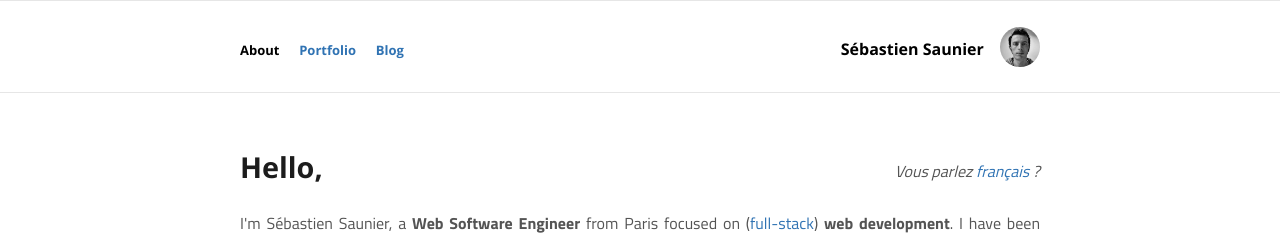
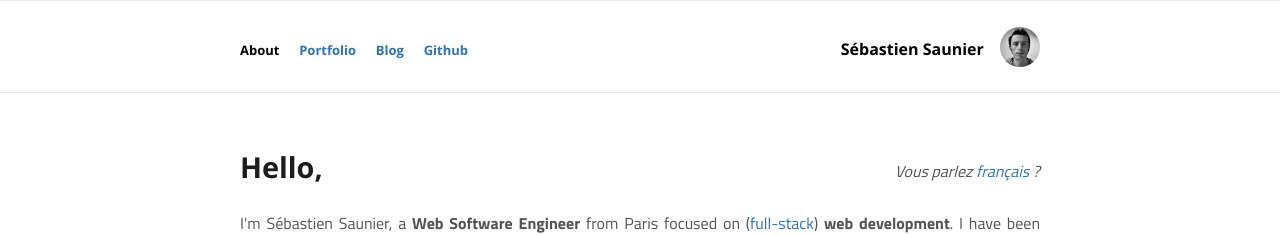
Before and after one commit to ssaunier/ssaunier.github.io, a Jekyll site: the page built from index.html, in a window 1280 px wide. Shown: the top 235 px of the page. Built offline with Jekyll 4.4.1, drawn with Linux system fonts in a browser that asks for light colours.

Commit message:
Add GIthub in menu

```diff
--- a/_layouts/default.html
+++ b/_layouts/default.html
@@ -33,6 +33,7 @@
           <a class="{% if page.category == 'about' %} selected {% endif %}" href="/">About</a>
           <a class="{% if page.category == 'portfolio' %} selected {% endif %}" href="/portfolio/">Portfolio</a>
           <a class="{% if page.category == 'blog' %} selected {% endif %}" href="/blog/">Blog</a>
+          <a href="https://github.com/ssaunier">Github</a>
         </nav>
       </div>
       <div class="heady logo right">
```
